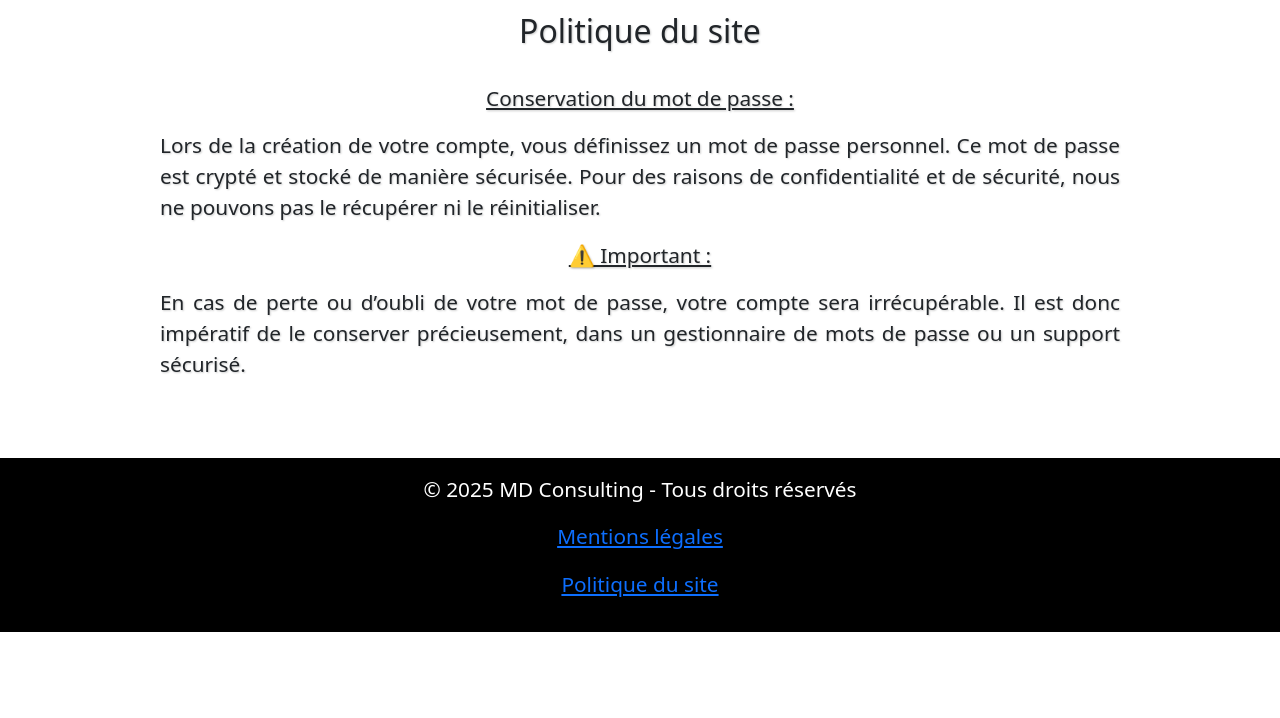
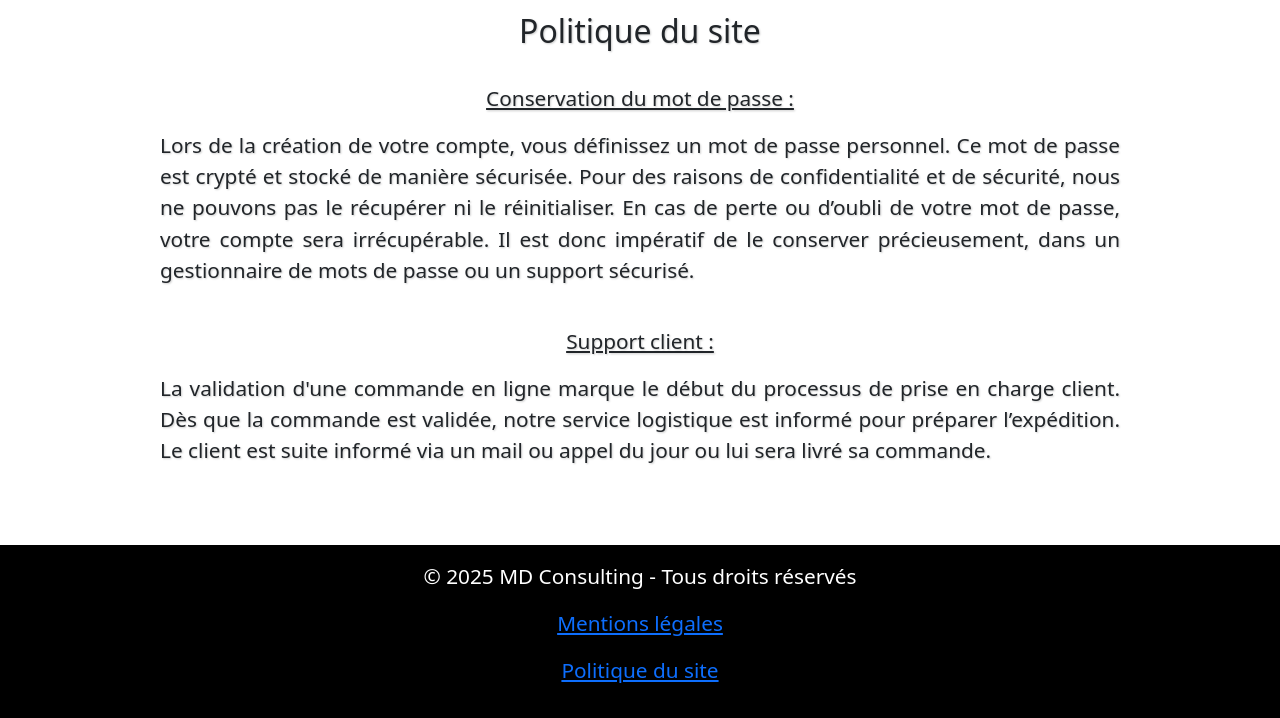
Before and after one commit to Peyroche/mon_projet1, a Flask app: a page that uses templates/politique_du_site.html in a window 1280 px wide. Shown: the part 206-924 px from the top of the page. Before the commit the page ends 838 px from the top, so only its background shows below. Run offline with Flask 3, Linux system fonts and the light colour scheme; parts of the project's set-up code (start-up, migrations or seed data) failed here and were passed over.

Commit message:
Mise à jour des pages mentions légales et politique du site

```diff
--- a/templates/mentions_legales.html
+++ b/templates/mentions_legales.html
@@ -21,9 +21,6 @@
     <center><p><u>Hébergeurs :</u></p></center>
     <center><p>Render, Alwaysdata.</p></center>
 
-    <center><p><u>Support client :</u></p></center>
-<p text-align:justify>La validation d'une commande en ligne marque le début du processus de prise en charge client. Dès que la commande est validée, notre service logistique est informé pour préparer l’expédition. Le client est bien informé des modalités (facture, remise en main propre, etc.) à partir d'un mail qui lui envoyé automatiquement.</p></center>
-
      <center><p><u>Protection des données :</u></p></center>
 <p text-align:justify>Conformément aux dispositions de la loi n°78-17 du 6 janvier 1978 relative à l’informatique, aux fichiers et aux libertés, le traitement automatisé des données nominatives qui pourrait éventuellement être réalisé à partir de ce site Internet fera l’objet d’une déclaration auprès de la Commission Nationale de l’Informatique et des Libertés (CNIL). A ce jour, les seules données nominatives sont celles des créations des comptes utilisateurs, envoie de mail et validation des commandes paniers. </p>
 
--- a/templates/politique_du_site.html
+++ b/templates/politique_du_site.html
@@ -11,9 +11,10 @@
     <h2>Politique du site</h2>
 <br/>
     <center><p><u>Conservation du mot de passe :</u></p></center>
-<p text-align:justify>Lors de la création de votre compte, vous définissez un mot de passe personnel. Ce mot de passe est crypté et stocké de manière sécurisée. Pour des raisons de confidentialité et de sécurité, nous ne pouvons pas le récupérer ni le réinitialiser.</p></center>
-     <center><p><u>⚠️ Important :</u></p></center>
-<p text-align:justify>En cas de perte ou d’oubli de votre mot de passe, votre compte sera irrécupérable. Il est donc impératif de le conserver précieusement, dans un gestionnaire de mots de passe ou un support sécurisé.</p>
+<p text-align:justify>Lors de la création de votre compte, vous définissez un mot de passe personnel. Ce mot de passe est crypté et stocké de manière sécurisée. Pour des raisons de confidentialité et de sécurité, nous ne pouvons pas le récupérer ni le réinitialiser. En cas de perte ou d’oubli de votre mot de passe, votre compte sera irrécupérable. Il est donc impératif de le conserver précieusement, dans un gestionnaire de mots de passe ou un support sécurisé.</p><br/>
+
+<center><p><u>Support client :</u></p></center>
+<p text-align:justify>La validation d'une commande en ligne marque le début du processus de prise en charge client. Dès que la commande est validée, notre service logistique est informé pour préparer l’expédition. Le client est suite informé via un mail ou appel du jour ou lui sera livré sa commande.</p></center>
   </div>
 </section>
 {% endblock %}
```
